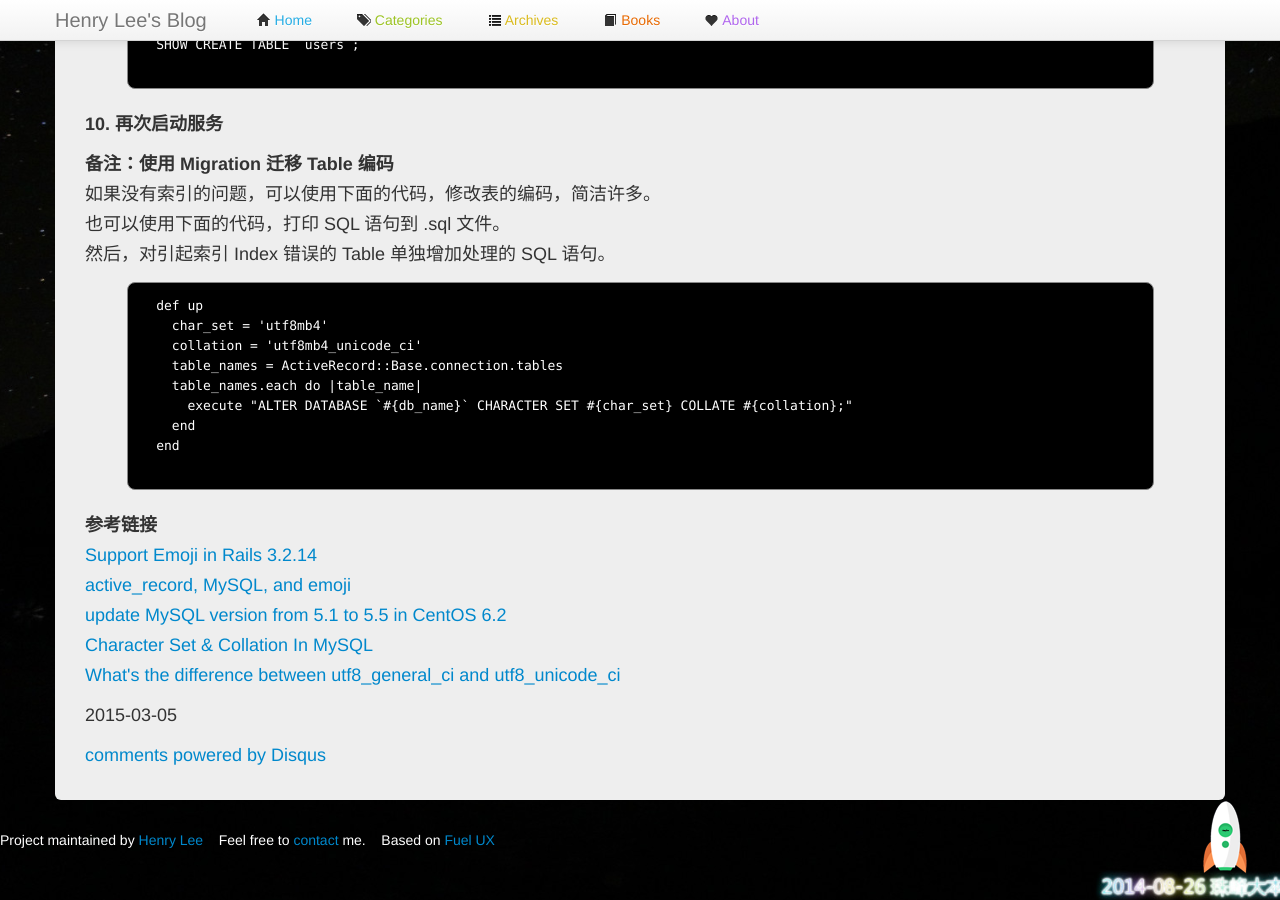
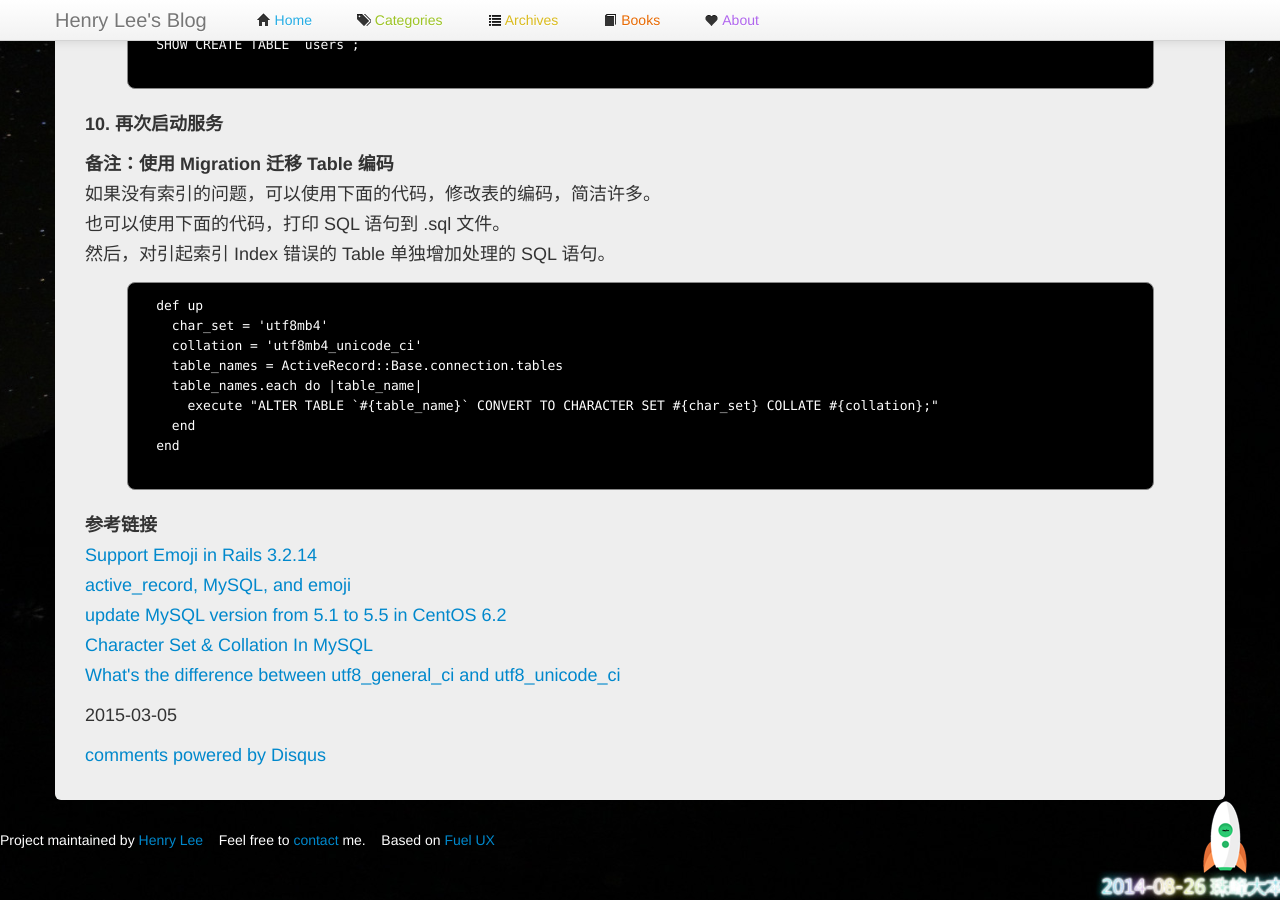
Before and after one commit to manageyp/manageyp.github.com, a Jekyll site: the page built from _posts/2015-03-05-aliyun-rds-change-mysql-charset-from-utf8-to-utf8mb4.html, in a window 1280 px wide and 900 px high, scrolled down 3593 px. Built offline with Jekyll 4.4.1, drawn with Linux system fonts in a browser that asks for light colours; comment, search, counter and statistics services are not loaded.

Commit message:
[Change] 2015-03-05-aliyun-rds-change-mysql-charset-from-utf8-to-utf8mb4

```diff
--- a/_posts/2015-03-05-aliyun-rds-change-mysql-charset-from-utf8-to-utf8mb4.html
+++ b/_posts/2015-03-05-aliyun-rds-change-mysql-charset-from-utf8-to-utf8mb4.html
@@ -195,7 +195,7 @@ record_on: 2015-03-05
     collation = 'utf8mb4_unicode_ci'
     table_names = ActiveRecord::Base.connection.tables
     table_names.each do |table_name|
-      execute "ALTER DATABASE `#{db_name}` CHARACTER SET #{char_set} COLLATE #{collation};"
+      execute "ALTER TABLE `#{table_name}` CONVERT TO CHARACTER SET #{char_set} COLLATE #{collation};"
     end
   end
   </pre>
```
